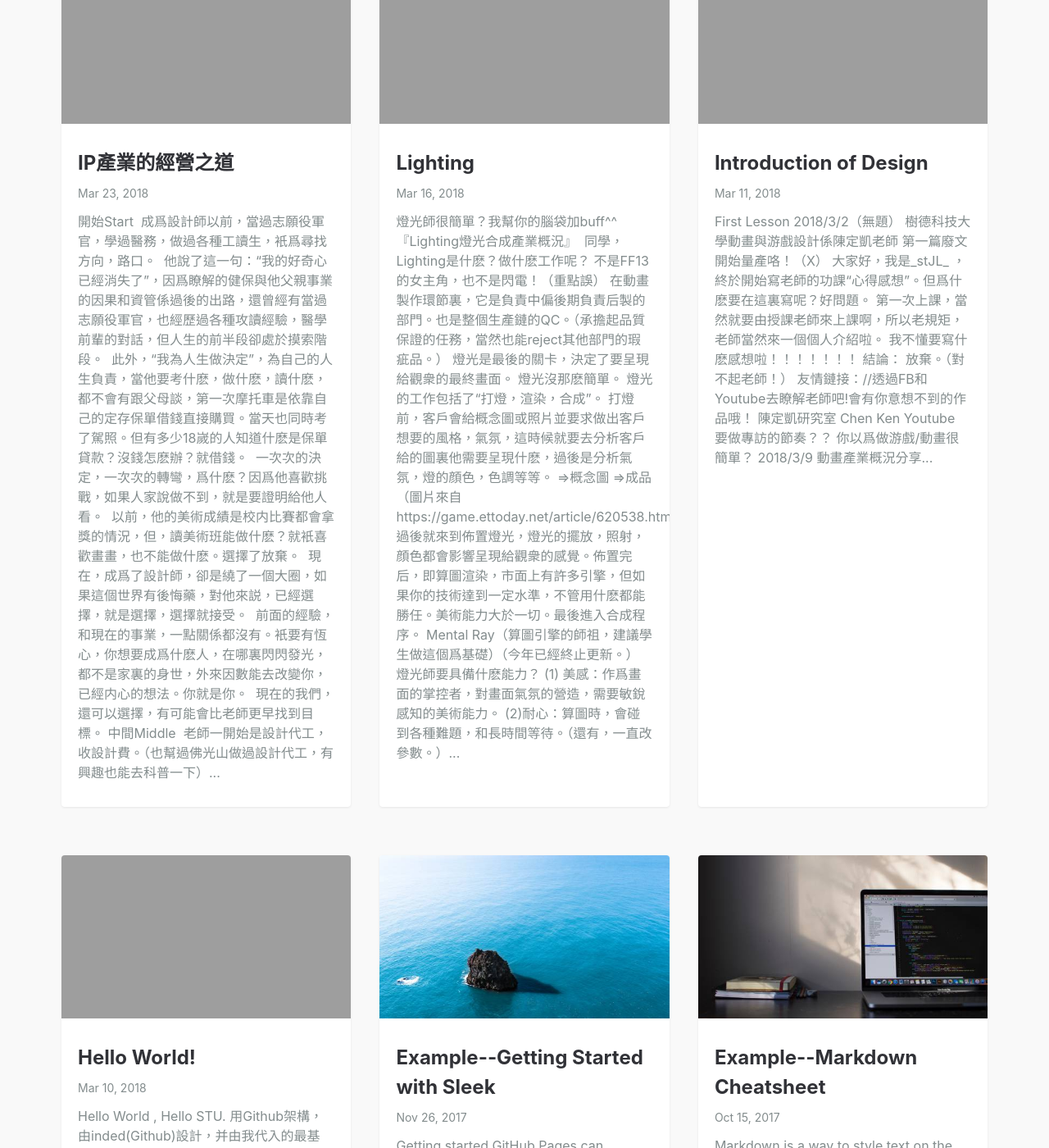
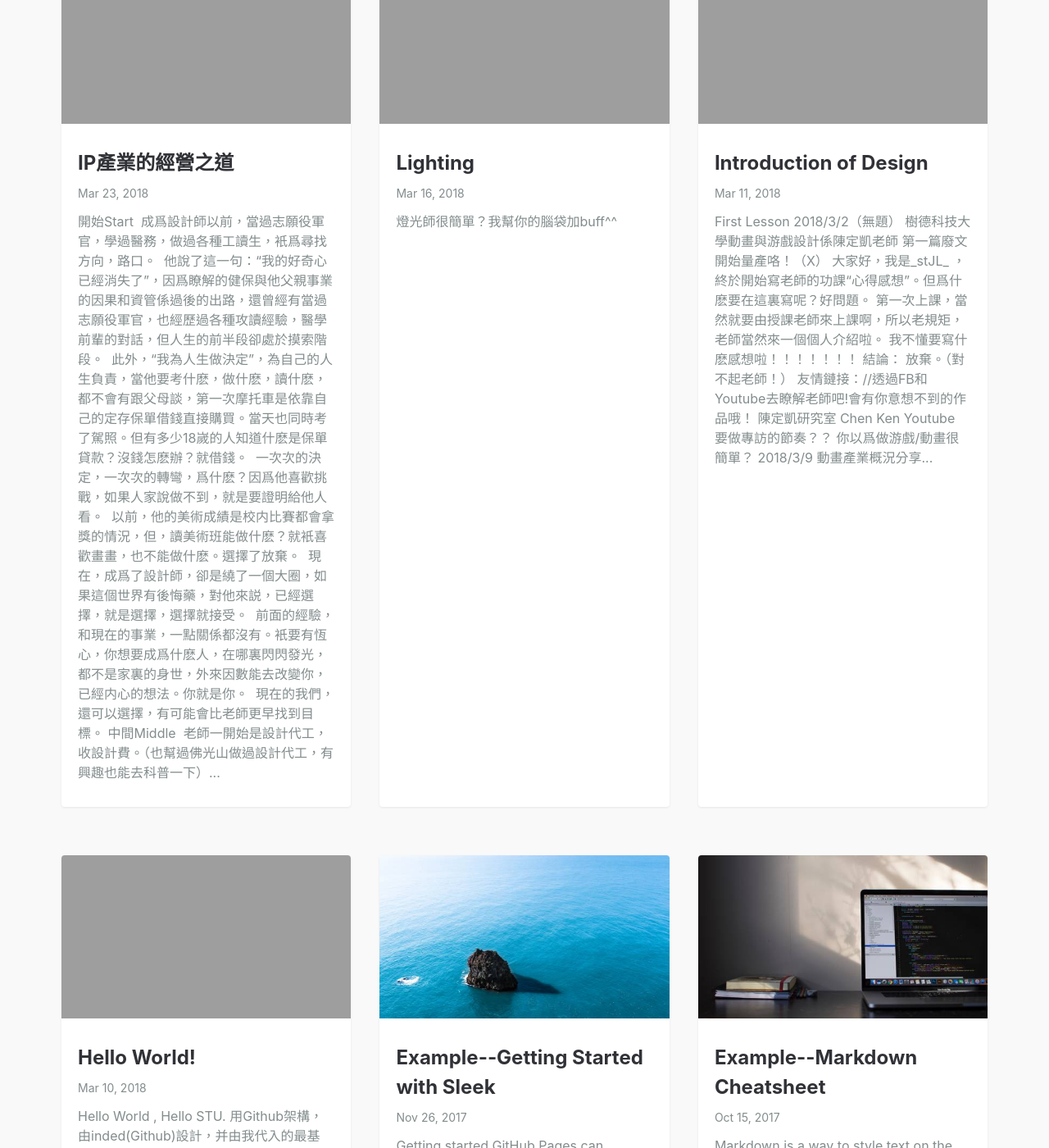
Before and after one commit to stJL/webdevelop, a Jekyll site: the page built from index.md, in a window 1280 px wide and 1400 px high, scrolled down 704 px. Shown: the whole window at 82% size. Built offline with Jekyll 4.4.1, drawn with Linux system fonts in a browser that asks for light colours; part of the change alters nothing that is shown.

```diff
--- a/_posts/2018-03-16-lightning.markdown
+++ b/_posts/2018-03-16-lightning.markdown
@@ -3,6 +3,7 @@ title: Lighting
 date: 2018-03-16 12:12:12 Z
 layout: post
 featured-img: c
+summary: 燈光師很簡單？我幫你的腦袋加buff^^
 ---
 
 # 燈光師很簡單？我幫你的腦袋加buff^^
```
